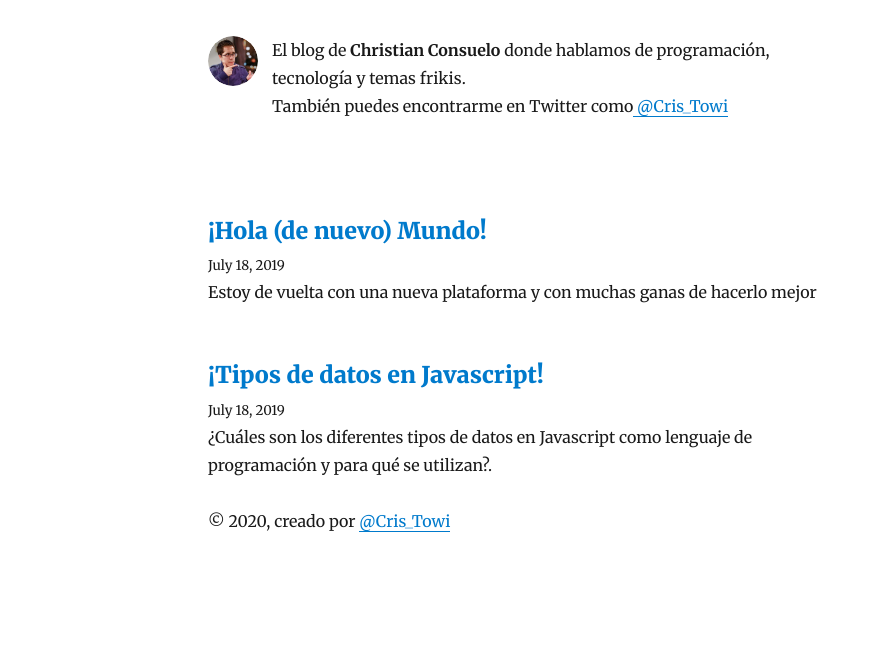
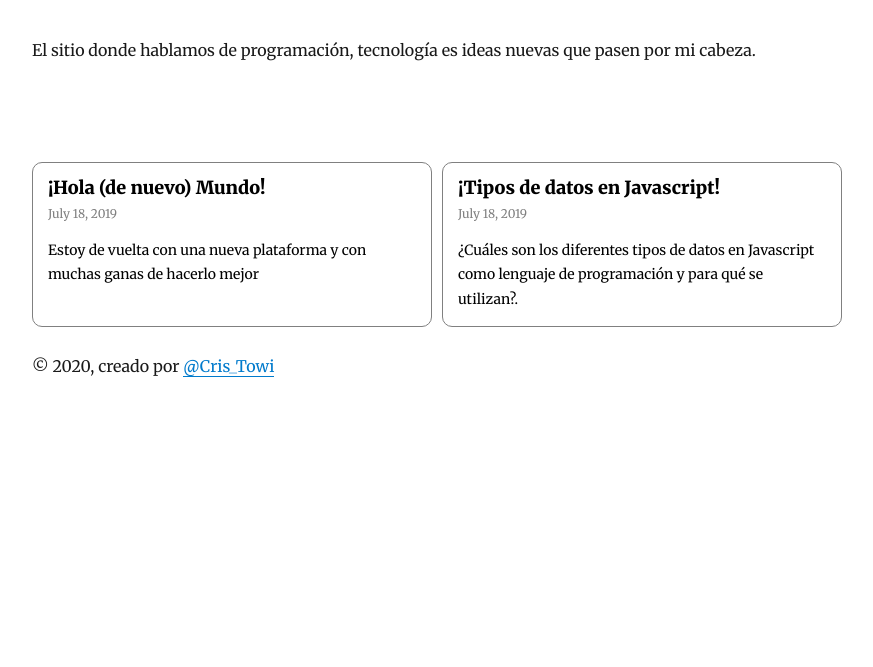
Before and after one commit to CrisTowi/while-infinito, a Gatsby site: page / in a window 1280 px wide. Shown: the part 133-800 px from the top of the page, without its empty margins (117-990 px from the left). Built offline with nearby package versions, Linux system fonts and the light colour scheme; Gatsby itself is replaced by a stand-in of ours; some packages are replaced by stand-ins of ours.

Commit message:
Little refactor to index

```diff
--- a/gatsby-node.js
+++ b/gatsby-node.js
@@ -19,6 +19,7 @@ exports.createPages = async ({ graphql, actions }) => {
               }
               frontmatter {
                 title
+                author
               }
             }
           }
--- a/src/components/bio.js
+++ b/src/components/bio.js
@@ -12,29 +12,6 @@ import Image from "gatsby-image"
 import { rhythm } from "../utils/typography"
 
 const Bio = () => {
-  const data = useStaticQuery(graphql`
-    query BioQuery {
-      avatar: file(absolutePath: { regex: "/profile-pic-2.jpg/" }) {
-        childImageSharp {
-          fixed(width: 50, height: 50) {
-            ...GatsbyImageSharpFixed
-          }
-        }
-      }
-      site {
-        siteMetadata {
-          author
-          social {
-            twitter
-          }
-        }
-      }
-    }
-  `)
-
-  const { author, social } = data.site.siteMetadata
-
-
   return (
     <div
       style={{
@@ -42,25 +19,8 @@ const Bio = () => {
         marginBottom: rhythm(2.5),
       }}
     >
-      <Image
-        fixed={data.avatar.childImageSharp.fixed}
-        alt={author}
-        style={{
-          marginRight: rhythm(1 / 2),
-          marginBottom: 0,
-          minWidth: 50,
-          borderRadius: `100%`,
-        }}
-        imgStyle={{
-          borderRadius: `50%`,
-        }}
-      />
       <p>
-        El blog de <strong>{author}</strong> donde hablamos de programación, tecnología y temas frikis.
-        {` `}
-        <p>También puedes encontrarme en Twitter como
-          <a target="_blank" href={`https://twitter.com/${social.twitter}`}> @Cris_Towi</a>
-        </p>
+        El sitio donde hablamos de programación, tecnología es ideas nuevas que pasen por mi cabeza.
       </p>
     </div>
   )
--- a/src/components/layout.js
+++ b/src/components/layout.js
@@ -57,7 +57,7 @@ class Layout extends React.Component {
         style={{
           marginLeft: `auto`,
           marginRight: `auto`,
-          maxWidth: rhythm(24),
+          maxWidth: '80%',
           padding: `${rhythm(1.5)} ${rhythm(3 / 4)}`,
         }}
       >
--- a/src/pages/index.js
+++ b/src/pages/index.js
@@ -6,38 +6,44 @@ import Layout from "../components/layout"
 import SEO from "../components/seo"
 import { rhythm } from "../utils/typography"
 
+import containerStyles from "./index.module.css"
+
 class BlogIndex extends React.Component {
   render() {
     const { data } = this.props
     const siteTitle = data.site.siteMetadata.title
     const posts = data.allMarkdownRemark.edges
 
+    console.log(posts);
+
     return (
       <Layout location={this.props.location} title={siteTitle}>
-        <SEO title="All posts" />
+        <SEO title="Todas las publicaciones" />
         <Bio />
+        <section className={containerStyles.postContainer}>
           {posts.map(({ node }) => {
             const title = node.frontmatter.title || node.fields.slug
             return (
-            <div key={node.fields.slug}>
-              <h3
-                style={{
-                  marginBottom: rhythm(1 / 4),
-                }}
-              >
-                <Link style={{ boxShadow: `none` }} to={node.fields.slug}>
+              <article className={containerStyles.post} key={node.fields.slug}>
+                <Link to={node.fields.slug} style={{
+                    boxShadow: 'none',
+                    textDecoration: 'none' }}>
+                  <h3 className={containerStyles.postTitle}>
                     {title}
-                </Link>
                   </h3>
-              <small>{node.frontmatter.date}</small>
-              <p
+                  <small className={containerStyles.postDate}>
+                    {node.frontmatter.date}
+                  </small>
+                  <p className={containerStyles.postDescription}
                     dangerouslySetInnerHTML={{
                       __html: node.frontmatter.description || node.excerpt,
                     }}
                     />
-            </div>
+                </Link>
+              </article>
             )
           })}
+        </section>
       </Layout>
     )
   }
--- /dev/null
+++ b/src/pages/index.module.css
@@ -0,0 +1,32 @@
+.postContainer {
+  display: flex;
+  justify-content: flex-start;
+  align-content: flex-start;
+  margin-bottom: 25px;
+}
+
+.post {
+  width: 400px;
+  border: 1px solid gray;
+  padding: 15px;
+  border-radius: 10px;
+  margin-right: 10px;
+}
+
+.postTitle {
+  margin: 0px;
+  color: black;
+  font-size: 18px;
+}
+
+.postDate {
+  font-size: 12px;
+  color: gray;
+}
+
+.postDescription {
+  margin-top: 12px;
+  margin-bottom: 0px;
+  font-size: 14px;
+  color: black;
+}
```
Also changed, not shown: content/blog/hello-world/index.md (line endings or trailing spaces). Lines whose indentation alone changed are shown as unchanged.
